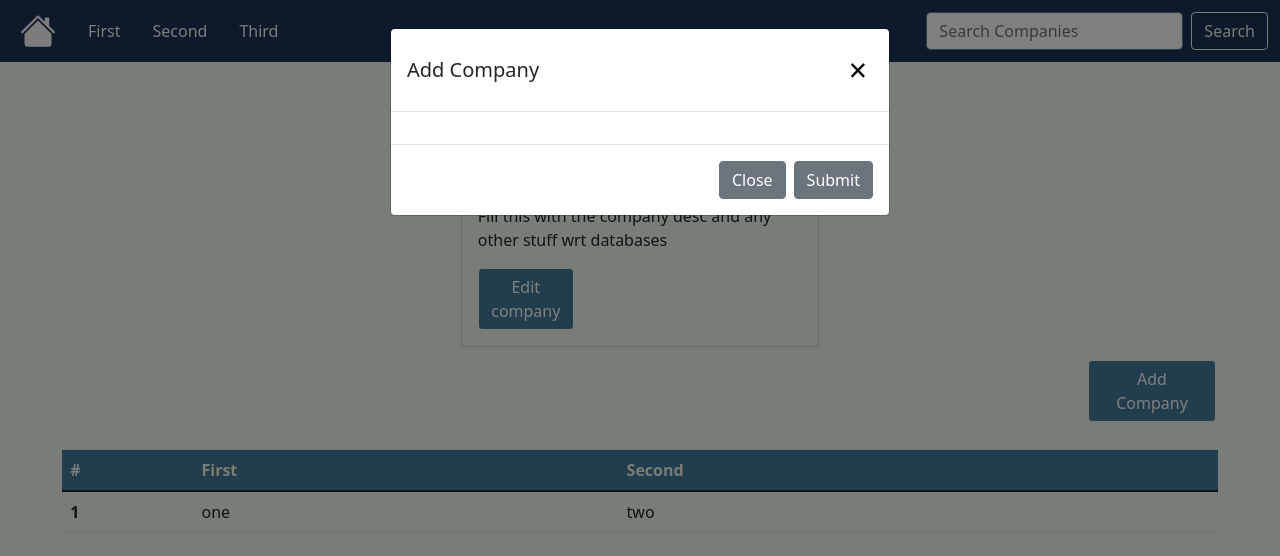
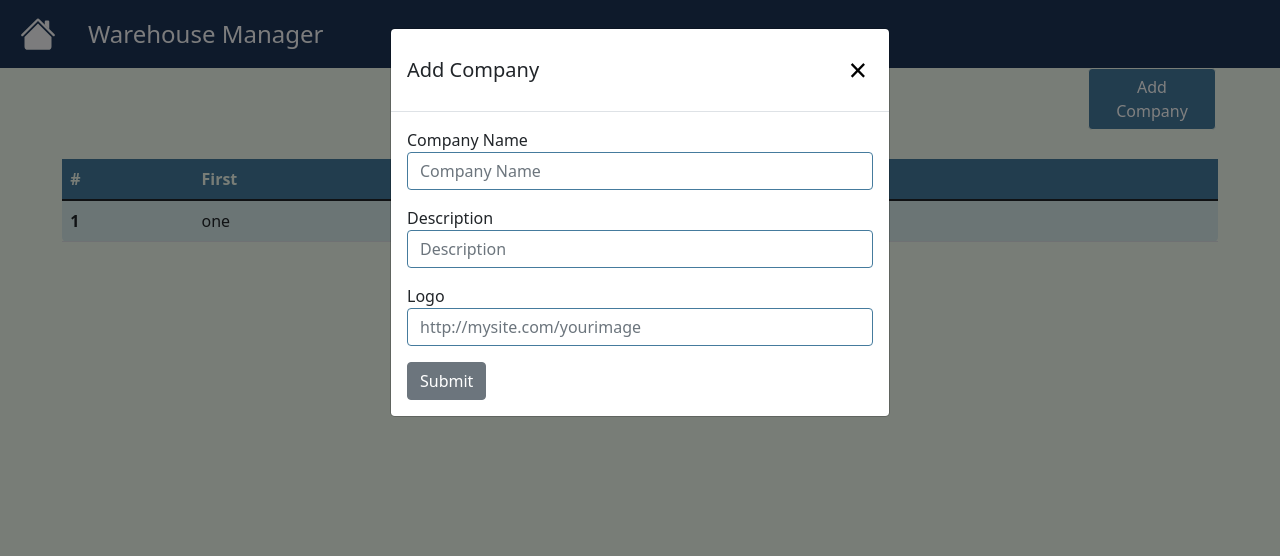
Before and after one commit to StevenSkillStorm/warehouse-inventory, a website: page public/views/index.html in a window 1280 px wide. Both pictures are taken after a click on the button "Add Company". Drawn offline with nearby package versions, Linux system fonts and the light colour scheme; no server answers.

```diff
--- a/index.js
+++ b/index.js
@@ -8,7 +8,7 @@
 const port = process.env.PORT || 8088;
 console.log(port);
 
-app.use(cors());
+app.use(cors());                                    // Allows cross origin resource sharing
 app.use(express.json());                            // Automatically parses JSON data
 app.use(express.urlencoded({ extended: true }));    // Allows to parse encoded Form data
 app.use(express.static('public'));                  // Sets aside static assets folder for static content (html/css/js)
--- a/models/Company.js
+++ b/models/Company.js
@@ -6,7 +6,7 @@
 // A company should only contain up to 3(?) embedded warehouses
 // Past 3, any warehouses should be stored in a separate warehouses collection, each warehouse having a reference to its company
 const companySchema = new Schema({
-    name: {type: String, required: true},
+    name: {type: String, required: true, unique: true},
     desc: String,
     img: String,
     warehouses: [{id:{type: Number, required: true},
--- a/public/scripts/getCompanies.js
+++ b/public/scripts/getCompanies.js
@@ -4,7 +4,7 @@
         console.log(JSON.parse(xhr.response));
         if(xhr.status === 200) {
             // Removes the HTML entry for this company
-            e.target.parentNode.parentNode.removeChild(e.target.parentNode);
+            e.target.parentNode.parentNode.parentNode.parentNode.removeChild(e.target.parentNode);
         }
     }
     // Calls the controller to modify the database
@@ -22,7 +22,6 @@
     xhr.onload = function() {
         const companies = JSON.parse(xhr.response);
         const companyContainer = document.getElementById('companies');
-        // console.log(companies);
         if(xhr.status === 200) {    // OK
             for(company of companies) {
                 // Create a card for each company
@@ -52,10 +51,15 @@
                 cardImg.src = company.img;
                 cardTitle.innerHTML = company.name;
                 cardText.innerHTML = company.desc + `<br>Warehouse(s): ${company.warehouses.length}`;
+
+                // Buttons get value of company name to reference
+                cardLoad.value = company.name;
+                cardEdit.value = company.name;
+                cardDelete.value = company.name;
                 // TODO
                 cardEdit.onclick = "";
                 cardLoad.onclick = ""; // Load the warehouse(s) associated
-                cardDelete.onclick = "";
+                cardDelete.onclick = deleteCompany;
                 cardEdit.innerHTML = "Edit";
                 cardLoad.innerHTML = "Load";
                 cardDelete.innerHTML = "Delete";
@@ -84,7 +88,6 @@
     }
 
     xhr.open('GET', url + '/companies'); // routes/api/company.js
-    // xhr.setRequestHeader('Content-type', 'application/json');
     xhr.send();
 
 }
--- a/public/styles/index.css
+++ b/public/styles/index.css
@@ -1,22 +1,4 @@
-/* .navbar {
 
-}
-.navbar-expand {
-
-} */
-/*
-    e8d1c5
-    eddcd2
-    fff1e6
-    f0efeb
-    eeddd3
-    edede8
-
-    432818
-    99582a
-
-    a8dadc
-*/
 body{
     /* background-color:#f6f5f2; */
     background-color: #f1faee;
@@ -62,9 +44,10 @@
 
 
 .card {
-    background-color: #f1faee;
-    max-width: 28%;
-    margin:1%;
+    background-color: #d6ebea;
+    max-width: 25%;
+    min-width: 15em;
+    margin:3%;
 }
 
 .card img {
@@ -85,6 +68,19 @@
 
 .form-control {
     border-color: #457b9d;
+    margin-bottom:5px;
+}
+
+.form-group {
+    margin-bottom:1em;
+}
+
+.header {
+    display: flex;
+    flex-wrap: wrap;
+    flex-direction:row;
+    justify-content:flex-start;
+
 }
 
 nav {
@@ -100,7 +96,7 @@
     margin-left: 4%;
     margin-right: 4%;
     max-width:92%;
-    background-color: #f1faee;
+    background-color: #d6ebea;
     border-radius:5px;
     /* border: solid 1px gray; */
 
--- a/public/views/index.html
+++ b/public/views/index.html
@@ -4,7 +4,7 @@
     <meta charset="UTF-8">
     <meta name="viewport" content="width=device-width, initial-scale=1.0">
 
-    <title></title>
+    <title>Warehouse Manager</title>
     <!-- Stylesheets -->
     <link href="https://cdn.jsdelivr.net/npm/bootstrap@5.1.2/dist/css/bootstrap.min.css" rel="stylesheet" integrity="sha384-uWxY/CJNBR+1zjPWmfnSnVxwRheevXITnMqoEIeG1LJrdI0GlVs/9cVSyPYXdcSF" crossorigin="anonymous">
     <link rel="stylesheet" href="../styles/index.css">
@@ -14,7 +14,7 @@
     <!-- Navbar -->
     <nav class="navbar navbar-expand-sm">
         <div class="container-fluid">
-            <a class="navbar-brand ms-2 text-light" href="#">
+            <a class="navbar-brand ms-2 text-light" href="/">
                 <svg xmlns="http://www.w3.org/2000/svg" width="36" height="36" fill="currentColor" class="bi bi-house-fill" viewBox="0 0 16 16">
                     <path fill-rule="evenodd" d="m8 3.293 6 6V13.5a1.5 1.5 0 0 1-1.5 1.5h-9A1.5 1.5 0 0 1 2 13.5V9.293l6-6zm5-.793V6l-2-2V2.5a.5.5 0 0 1 .5-.5h1a.5.5 0 0 1 .5.5z"/>
                     <path fill-rule="evenodd" d="M7.293 1.5a1 1 0 0 1 1.414 0l6.647 6.646a.5.5 0 0 1-.708.708L8 2.207 1.354 8.854a.5.5 0 1 1-.708-.708L7.293 1.5z"/>
@@ -22,44 +22,34 @@
             </a>
             <!-- Create a list that has nav-items -->
             <div class="collapse navbar-collapse">
-                <a class="nav-link active text-light" aria-current="page" href="#">First</a>
+                <!-- <a class="nav-link active text-light" aria-current="page" href="#">First</a>
                 <a class="nav-link text-light" href="#">Second</a>
-                <a class="nav-link text-light" href="#">Third</a>
-
+                <a class="nav-link text-light" href="#">Third</a> -->
+                <a class="nav-link text-light" href="/" style="font-size:1.5em">Warehouse Manager</a>
             </div>
-            <form class="d-flex">
+            <!-- <form class="d-flex">
                 <input class="form-control me-2" type="search" placeholder="Search Companies" aria-label="Search">
                 <button class="btn btn-outline-success" type="submit">Search</button>
-            </form>
+            </form> -->
         </div>
     </nav>
 
     <!-- Flex box with company cards -->
-    <div class="header d-flex flex-row justify-content-around" id="companies">
-        <div class="card">
-            <!-- Sample company card -->
-            <!-- Database entries should also contain card image links -->
-            <img class="card-img-top" src="..." alt="Card image cap">
-            <div class="card-body">
-                <h5 class="card-title">Company name</h5>
-                <p class="card-text">Fill this with the company desc and any other stuff wrt databases</p>
-                <a href="#" class="btn btn-primary" onclick="">Edit company</a>
-            </div>
-        </div>
+    <div class="header" id="companies">
+
         <!-- Each company should have a name, desc, and warehouse count -->
         <!-- Each warehouse should have a name, desc, and item count -->
-        <!-- Warehouse (inventory) should be embedded into the company data (?) -->
-        <!-- This should be a flexbox -->
+        <!-- Warehouse (inventory) is embedded into the company data -->
     </div>
 
     <!-- Trigger add company modal -->
     <div class="btn-bar">
-        <button type="button" class="btn btn-primary" data-bs-toggle="modal" data-bs-target="#addModal">
+        <button type="button" class="btn btn-primary" data-bs-toggle="modal" data-bs-target="#add-modal">
             Add Company
         </button>
     </div>
     <!-- Add Company Modal form -->
-    <div class="modal fade" id="addModal" tabindex="-1" role="dialog" aria-labelledby="addModalLabel" aria-hidden="true">
+    <div class="modal fade" id="add-modal" tabindex="-1" role="dialog" aria-labelledby="addModalLabel" aria-hidden="true">
         <div class="modal-dialog" role="document">
         <div class="modal-content">
             <div class="modal-header">
@@ -70,11 +60,27 @@
             </div>
             <div class="modal-body">
                 <!-- Add Company Form -->
+                <form id="add-company" method="POST" action="/companies">
+                    <!-- Name -->
+                    <div class="form-group">
+                        <label for="name">Company Name</label>
+                        <input type="text" class="form-control" maxlength="50" required="true" name="name" id="name" placeholder="Company Name">
+                        <!-- <small class="requiredText form-text text-muted">Required</small>  -->
+                    </div>
+                    <!-- Description -->
+                    <div class="form-group">
+                        <label for="desc">Description</label>
+                        <input type="text" class="form-control" name="desc" id="desc" placeholder="Description">
+                    </div>
+                    <!-- img URL -->
+                    <div class="form-group">
+                        <label for="url">Logo</label>
+                        <input type="url" class="form-control" name="img" id="img" placeholder="http://mysite.com/yourimage">
+                    </div>
+                    <input type="submit" class="btn btn-secondary" value="Submit" />
+                </form>
             </div>
-            <div class="modal-footer">
-                <button type="button" class="btn btn-secondary" data-bs-dismiss="modal">Close</button>
-                <button type="button" class="btn btn-secondary">Submit</button>
-            </div>
+
         </div>
     </div>
     </div>
```
Also changed, not shown: controller/company.js (+21 -13 lines), public/views/createItem.html (+1 -1 lines), routes/api/company.js (+17 -3 lines).
